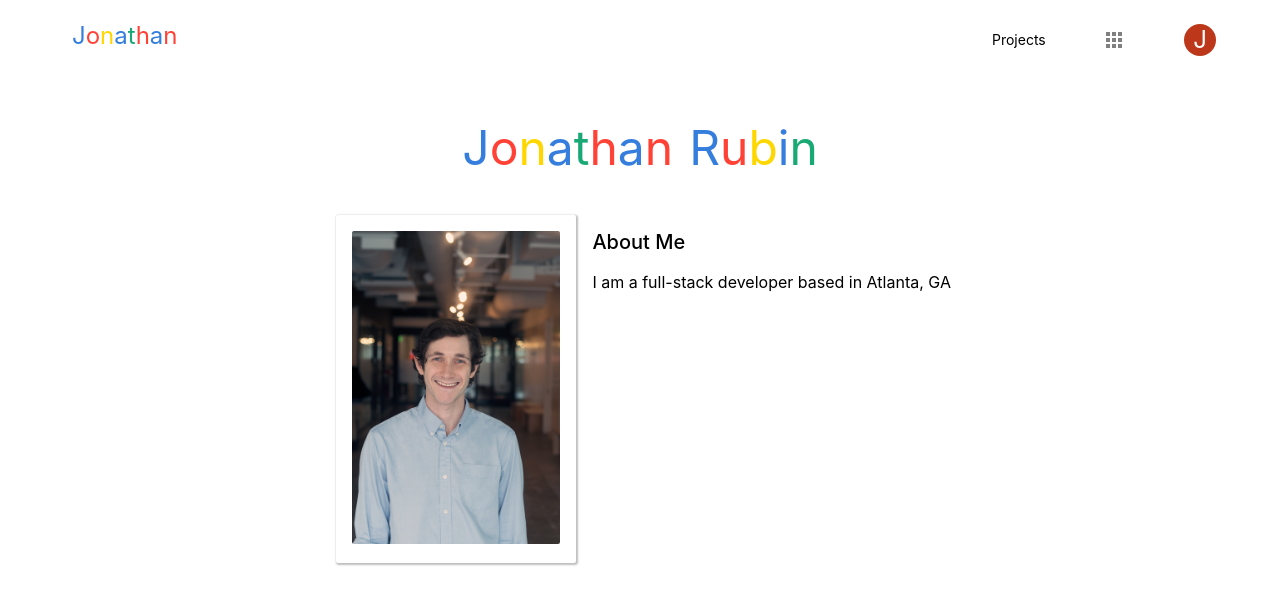
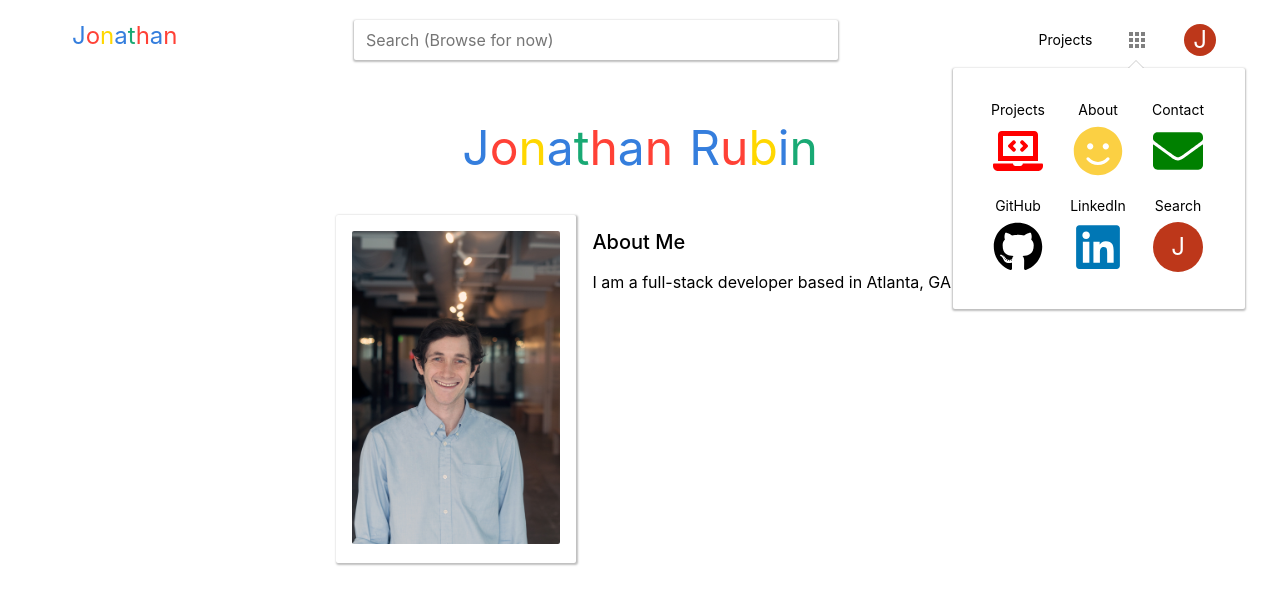
Before and after one commit to rubinj30/react-portfolio, a React (Create React App) app in the folder client/: page /about in a window 1280 px wide. Both pictures are taken after a click on the element 1113 px from the left and 34 px from the top of the page. Shown: the top 604 px of the page. Built offline with nearby package versions, Linux system fonts and the light colour scheme.

Commit message:
removed package-lock, fixed up/down in search results

```diff
--- a/client/src/App.tsx
+++ b/client/src/App.tsx
@@ -21,6 +21,6 @@ const App: FC = () => {
       </div>
     </Router>
   );
-}
+};
 
 export default App;
--- a/client/src/components/atoms/hamburger/hamburger.component.tsx
+++ /dev/null
@@ -1,39 +0,0 @@
-import React, { FC } from 'react';
-import './hamburger.css';
-
-// TODO: remove any types
-type Props = {
-  className?: string;
-  toggleDropdown: (open: boolean) => void;
-  setRef: any;
-  dropdownOpen: boolean;
-};
-
-export const Hamburger: FC<Props> = (props) => {
-  const { dropdownOpen, toggleDropdown, setRef, className } = props;
-
-  // TODO: move to helper function
-  const genHamburgerIcon = () => {
-    let hamburger: React.ReactChild[] = [];
-
-    // only using for loop to generate static number of hamburger dots
-    for (let i = 0; i < 9; i++) {
-      hamburger.push(<div className='hamburgerDot' />);
-    }
-    return hamburger;
-  }
-
-  return (
-    <div className={className} ref={setRef} onMouseDown={() => toggleDropdown(!dropdownOpen)}>
-      <div className='hamburger'>
-        {genHamburgerIcon()}
-      </div>
-      {dropdownOpen && (
-        <>
-          <div className='arrowTop' />
-          <div className='arrowBottom' />
-        </>
-      )}
-    </div>
-  );
-}
--- /dev/null
+++ b/client/src/components/atoms/waffle/waffle.component.tsx
@@ -0,0 +1,37 @@
+import React, { FC, useRef } from 'react';
+import './waffle.css';
+
+// TODO: remove any types
+type Props = {
+  className?: string;
+  toggleDropdown: () => void;
+  ref: any;
+  dropdownOpen: boolean;
+};
+
+export const Waffle: FC<Props> = (props) => {
+  const { dropdownOpen, toggleDropdown, ref, className } = props;
+
+  // TODO: move to helper function
+  const genWaffleIcon = () => {
+    let waffle: React.ReactChild[] = [];
+
+    // only using for loop to generate static number of waffle dots
+    for (let i = 0; i < 9; i++) {
+      waffle.push(<div className='waffleDot' />);
+    }
+    return waffle;
+  };
+
+  return (
+    <div className={className} ref={ref} onClick={() => toggleDropdown()}>
+      <div className='waffle'>{genWaffleIcon()}</div>
+      {dropdownOpen && (
+        <>
+          <div className='arrowTop' />
+          <div className='arrowBottom' />
+        </>
+      )}
+    </div>
+  );
+};
--- a/client/src/components/atoms/hamburger/hamburger.css
+++ b/client/src/components/atoms/waffle/waffle.css
@@ -1,5 +1,5 @@
 
-.hamburger {
+.waffle {
     display: flex;
     flex-wrap: wrap;
     width: 30px;
@@ -10,11 +10,11 @@
     border-radius: 2px;
 }
 
-.hamburger:hover .hamburgerDot {
+.waffle:hover .waffleDot {
     background: black;
 }
 
-.hamburgerDot {
+.waffleDot {
     height: 4px;
     width: 4px;
     margin: 1px;
@@ -25,10 +25,9 @@
     border-color: transparent;
     border-style: dashed dashed solid;
     border-width: 0 8.5px 8.5px;
-    /* display: none; */
     position: absolute;
 
-    /* if hamburger shifts around, it can be shifted back here */
+    /* if waffle shifts around, it can be shifted back here */
     left: 10px;
     z-index: 5;
     height: 0;
@@ -43,7 +42,6 @@
     border-bottom-color: #fff;
     border-style: dashed dashed solid;
     border-width: 0 8.5px 8.5px;
-    /* display: none; */
     position: absolute;
     left: 10px;
     top: 40px;
--- a/client/src/components/molecules/accordion/accordion.component.tsx
+++ b/client/src/components/molecules/accordion/accordion.component.tsx
@@ -19,7 +19,7 @@ export const Accordion: FC<Props> = (props) => {
 
   const { title } = props;
   return props.children(toggle, selected, title);
-}
+};
 
 export const ProjectAccordion = () => {
   return (
--- a/client/src/components/molecules/header/header.component.tsx
+++ b/client/src/components/molecules/header/header.component.tsx
@@ -1,6 +1,6 @@
-import React, { FC } from 'react';
+import React, { FC, useRef, useState } from 'react';
 import { withRouter, useLocation } from 'react-router-dom';
-import { Hamburger } from '../../atoms/hamburger/hamburger.component';
+import { Waffle } from '../../atoms/waffle/waffle.component';
 import { StyledLink } from '../../atoms/styled-link/styled-link.component';
 import { PagesDropdown } from '../../organisms/page-dropdown/page-dropdown.component';
 import { UserInitial } from '../../atoms/user-initial/user-initial.component';
@@ -9,10 +9,9 @@ import { Name } from '../../atoms/name/name.component';
 import './header.css';
 import '../../../App.css';
 
-
 const Header: FC = () => {
-  const [dropdownOpen, setDropdownOpen] = React.useState(false)
-
+  const [dropdownOpen, setDropdownOpen] = useState(false);
+  const waffleRef = useRef(null)
   // TODO: use useRef hook and get this working again, or figure out if there is a better way to to not use a ref
   //   public wrapRef;
   //   constructor(props) {
@@ -20,21 +19,24 @@ const Header: FC = () => {
   //   wrapRef = React.createRef();
   // }
 
+
   const toggleDropdown = () => {
+    // console.log('dropdownOpen', dropdownOpen)
     setDropdownOpen(!dropdownOpen);
   };
 
-  const handleClickOutside = (event: MouseEvent) => {
-    // if (wrapRef && !wrapRef.contains(event.target)) {
-    toggleDropdown();
-  }
-
-  const setRef = (r) => {
-    // wrapRef = r;
+  const handleClickOutside = (event: React.MouseEvent) => {
+    // @ts-ignore
+    if (waffleRef && waffleRef.current && !waffleRef.current.contains(event.target)) {
+      console.log('OUTSIDE')
+      toggleDropdown();
+    }
   };
 
   const { pathname } = useLocation();
-  const isHomePage = pathname === '/'
+  const isHomePage = pathname === '/';
+
+  // console.log('open', dropdownOpen)
   return (
     <div className='w-100 h3 flex justify-center items-center mb3'>
       <div className='w-90 flex justify-between items-center'>
@@ -45,31 +47,26 @@ const Header: FC = () => {
         )}
         {/* if not on the homepage the search bar should show in the header */}
         {!isHomePage && (
-          <StyledLink link='/'>
-            <Name text='Jonathan' type='header' className='dn dib-ns pt3' />
-          </StyledLink>
+          <>
+            <StyledLink link='/'>
+              <Name text='Jonathan' type='header' className='dn dib-ns pt3' />
+            </StyledLink>
+            {!isHomePage && <Search type={'headerSearch'} placeholder='Search (Browse for now)' />}
+          </>
         )}
-        {/* {!isHomePage && <Search type={'headerSearch'} placeholder='Search (Browse for now)' />} */}
         <div className='flex items-center pl2 pl4-l justify-between f6 pt3 w4 w5-l'>
           {/* CURRENTLY ALWAYS SHOWING PROJECTS ON HOMEPAGE */}
           {/* {isHomePage && ( */}
           <StyledLink color='black' hoverUnderline={true} link={'/projects'} text='Projects' />
           {/* )} */}
           {/* <div className="w4 flex items-center just.ify-around"> */}
-          <Hamburger
-            className={'arrowContainer'}
-            toggleDropdown={toggleDropdown}
-            setRef={setRef}
-            dropdownOpen={dropdownOpen}
-          />
-          {dropdownOpen && (
-            <PagesDropdown setRef={setRef} handleClickOutside={handleClickOutside} toggleDropdown={toggleDropdown} />
-          )}
+          <Waffle className={'arrowContainer'} toggleDropdown={toggleDropdown} ref={waffleRef} dropdownOpen={dropdownOpen} />
+          {dropdownOpen && <PagesDropdown setRef={waffleRef} handleClickOutside={handleClickOutside} toggleDropdown={toggleDropdown} />}
           <UserInitial letter='J' size='small' />
         </div>
       </div>
     </div>
   );
-}
+};
 
 export default withRouter<any>(Header);
--- a/client/src/components/molecules/search/search.component.tsx
+++ b/client/src/components/molecules/search/search.component.tsx
@@ -16,23 +16,18 @@ type Props = {
   placeholder?: string;
 };
 
+// TODO: clean up key press logic and abstract into custom hooks if needed
 export const Search: FC<Props> = (props) => {
-  const [resultsShowing, setResultsShowing] = useState(false)
-  const [results, setResults] = useState<Result[]>([])
-  const [searchText, setSearchText] = useState('')
-  const [hoveredIndex, setHoveredIndex] = useState<number>(-1)
+  const [resultsShowing, setResultsShowing] = useState(false);
+  const [results, setResults] = useState<Result[]>(seeds);
+  const [searchText, setSearchText] = useState<string>('');
+  const [hoveredIndex, setHoveredIndex] = useState<number>(-1);
 
   const handleChange = (e: React.ChangeEvent<HTMLInputElement>) => {
-    const searchText: string = e.currentTarget.value;
-    const areResultsShowing: boolean = searchText && searchText.length > 1 ? true : false;
-    setResultsShowing(areResultsShowing)
-    setSearchText(e.currentTarget.value)
-    // results(true)
-    // setState({
-    //   // searchText,
-    //   // resultsShowing,
-    //   // notFound: { showing: false, text: '' },
-    // });
+    const searchText = e.currentTarget.value;
+    const areResultsShowing = searchText.length > 1 ? true : false;
+    setResultsShowing(areResultsShowing);
+    setSearchText(e.currentTarget.value);
   };
 
   const handleKeyUp = (e: React.KeyboardEvent<HTMLInputElement>) => {
@@ -47,44 +42,26 @@ export const Search: FC<Props> = (props) => {
       window.location.assign(results[hoveredIndex].link);
     } else {
       closeResults();
-
-      // setState({
-      //   notFound: { text: searchText, showing: true },
-      // });
     }
   };
 
   const closeResults = () => {
     setResultsShowing(false);
     setHoveredIndex(-1);
-    // setState({ resultsShowing: false, hoveredIndex: -1 });
   };
 
   const arrowDown = () => {
-    // setState(({ hoveredIndex }: { hoveredIndex: number }) => {
-    //   const newIndex = hoveredIndex < state.results.length - 1 ? hoveredIndex + 1 : 0;
-    //   return { hoveredIndex: newIndex };
-    // });
-    // TODO: probably need to fix, clean up types, and even combine with arrow up func
-    const newIndex = hoveredIndex && hoveredIndex < results.length ? hoveredIndex + 1 : 0;
-    setHoveredIndex(newIndex)
+    const newIndex = hoveredIndex < results.length ? hoveredIndex + 1 : 0;
+    setHoveredIndex(newIndex);
   };
 
   const arrowUp = () => {
-    const newIndex = hoveredIndex && hoveredIndex < results.length ? hoveredIndex - 1 : 0;
-    setHoveredIndex(newIndex)
-    // setState(({ hoveredIndex }: { hoveredIndex: number }) => {
-    //   const newIndex = hoveredIndex > 0 ? hoveredIndex - 1 : state.results.length - 1;
-    //   return { hoveredIndex: newIndex };
-    // });
-  };
-
-  const handleResultMouseEnter = (index) => () => {
-    setHoveredIndex(index)
+    const newIndex = hoveredIndex > 0 ? hoveredIndex - 1 : results.length - 1;
+    setHoveredIndex(newIndex);
   };
 
   const handleResultClick = async (index) => {
-    setHoveredIndex(index)
+    setHoveredIndex(index);
     takeToResult();
   };
 
@@ -103,7 +80,7 @@ export const Search: FC<Props> = (props) => {
         <Input
           handleKeyUp={handleKeyUp}
           handleChange={handleChange}
-          className={`${resultsShowing && 'z-0'}`}
+          className={resultsShowing ? 'z-0' : ''}
           onFocus={scrollToElement}
           placeholder={placeholder}
         />
@@ -113,7 +90,7 @@ export const Search: FC<Props> = (props) => {
             handleChange={handleChange}
             handleKeyUp={handleKeyUp}
             hoveredIndex={hoveredIndex}
-            handleResultMouseEnter={handleResultMouseEnter}
+            setHoveredIndex={setHoveredIndex}
             takeToResult={takeToResult}
             searchText={searchText}
             scrollToElement={scrollToElement}
@@ -122,13 +99,12 @@ export const Search: FC<Props> = (props) => {
             closeResults={closeResults}
           />
         )}
-
         {/* // TODO: */}
         {/* {notFound.showing && <NotFound text={notFound.text} />} */}
       </div>
     </div>
   );
-}
+};
 
 // TODO: use this similar to input in resultsContainer
 // make resultsContainer its own atom!
--- a/client/src/components/organisms/project-cards/project-cards.component.tsx
+++ b/client/src/components/organisms/project-cards/project-cards.component.tsx
@@ -13,7 +13,7 @@ export const ProjectCards: React.FC<{ name?: string }> = (props) => {
 
   useEffect(() => {
     getProjects();
-  }, [])
+  }, []);
 
   const getProjects = async () => {
     const { data } = await axios.get('/api/projects');
@@ -31,7 +31,7 @@ export const ProjectCards: React.FC<{ name?: string }> = (props) => {
       </div>
     </div>
   );
-}
+};
 
 const seedProjects = [
   {
--- a/client/src/components/organisms/search-dropdown/search-dropdown.css
+++ b/client/src/components/organisms/search-dropdown/search-dropdown.css
@@ -1,4 +1,4 @@
-.SearchDropdownContainer {
+.searchDropdownContainer {
     outline: 0;
     max-width: 484px;
     width: 100%;
```
Also changed, not shown: client/src/components/organisms/search-dropdown/search-dropdown.component.tsx (+6 -15 lines), 2 other files (tests, documents, lock files or other folders).
